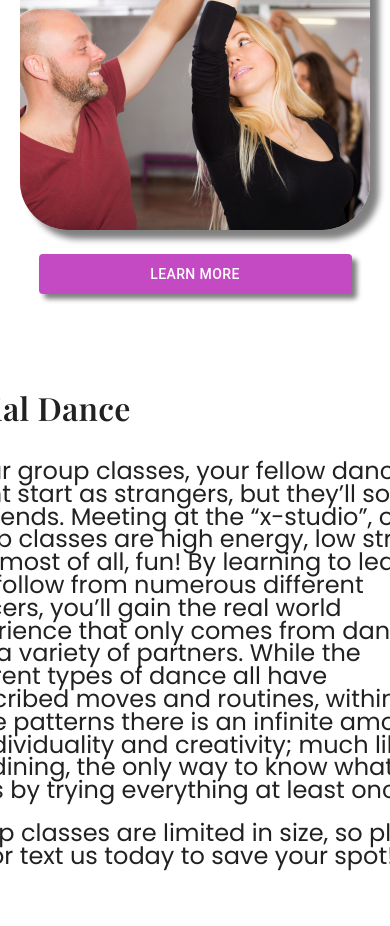
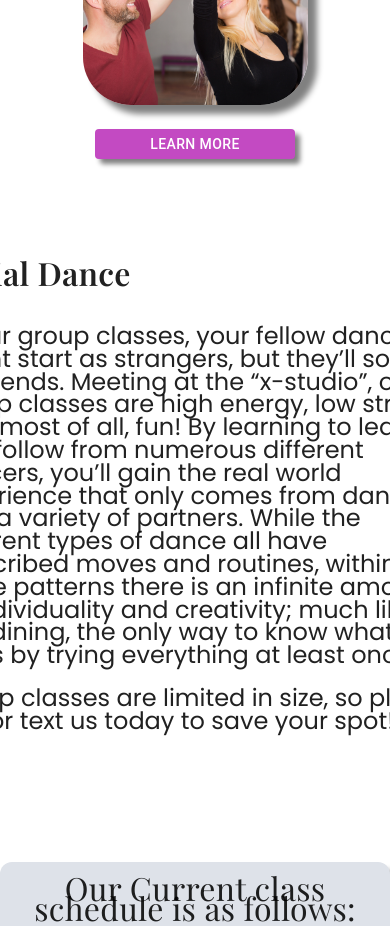
Before and after one commit to th2n10s4u/embd-website, a React (Create React App) app: page /Social-Dance in a window 390 px wide. Shown: the part 1320-2246 px from the top of the page. Built offline with nearby package versions, Linux system fonts and the light colour scheme.

Commit message:
Update TemplateCard.js
Added mobile sizes for image and button

```diff
--- a/src/assets/components/TemplateComponents/TemplateCard.js
+++ b/src/assets/components/TemplateComponents/TemplateCard.js
@@ -46,8 +46,10 @@ export default function TemplateCard(props) {
             sx={{
               component: "img",
               border: "0",
-              height: "350px",
-              width: "350px",
+              height: { xs: "225px", sm: "350px", lg: "350px", xl: "350px" },
+              // height: "350px",
+              width: { xs: "225px", sm: "350px", lg: "350px", xl: "350px" },
+              // width: "350px",
               margin: "12px",
               marginTop: "0px",
               marginBottom: "16px",
@@ -68,9 +70,9 @@ export default function TemplateCard(props) {
               <Button
                 component={HashLink}
                 to="/Contact"
-                style={{
-                  minWidth: "313px",
-                  minHeight: "40px",
+                sx={{
+                  width: { xs: "200px", sm: "313px", md: "313px" },
+                  height: { xs: "30px", sm: "40px" },
                   marginBottom: "40px",
                   boxShadow: "5px 5px 5px grey",
                 }}
```
